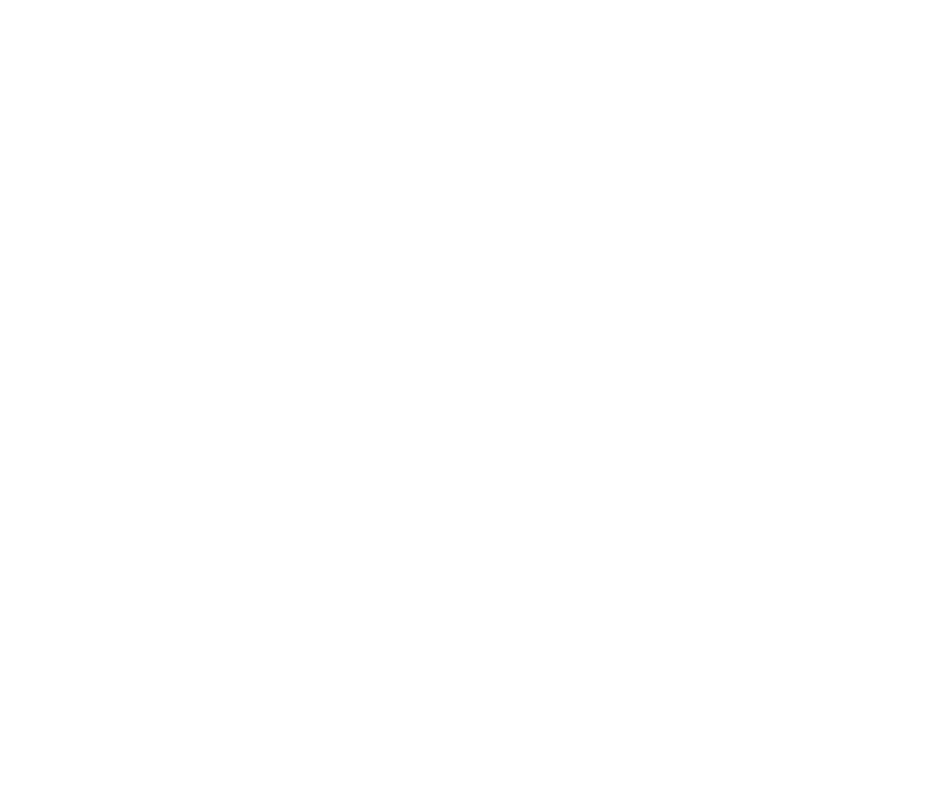
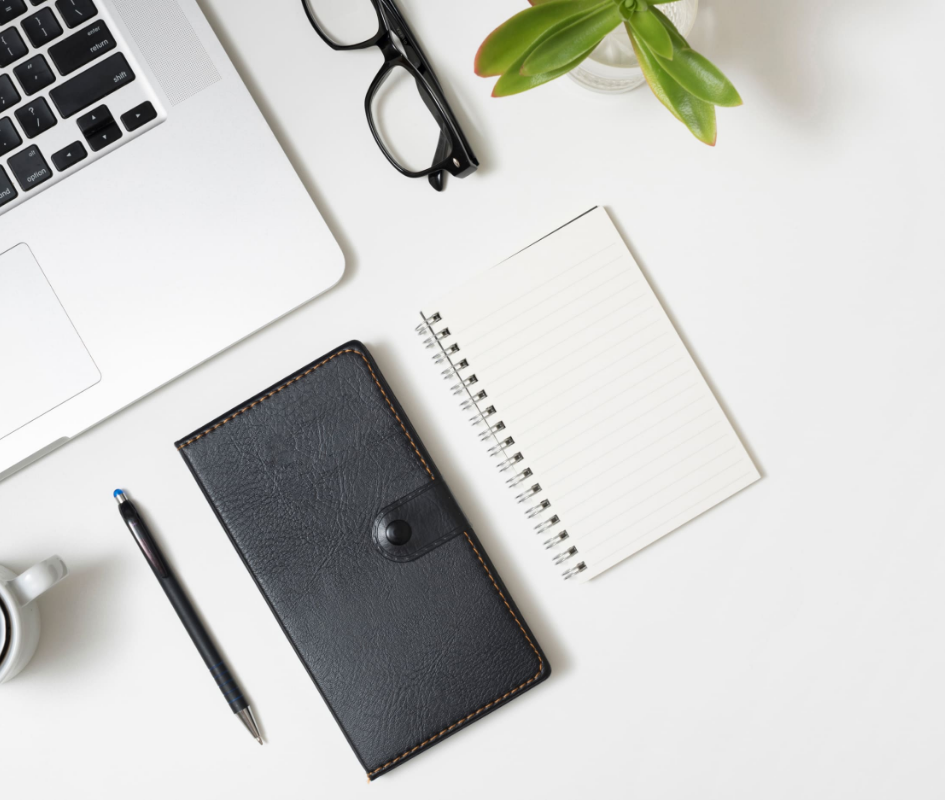
Before and after one commit to antonchuvirau/th-portal, a website: page public/index.html in a window 1280 px wide. Shown: the whole page, without its empty margins (0-945 px from the left). Drawn offline with nearby package versions, Linux system fonts and the light colour scheme.

Commit message:
Added pages template

```diff
--- a/app/sass/style.scss
+++ b/app/sass/style.scss
@@ -14,6 +14,8 @@
 'base/helpers';
 // 4. Blocks
 // @import 'blocks/header/header';
-// 5. Themes
+// 5. Pages
+@import 'pages/sign_in';
+// 6. Themes
 @import 'themes/default',
 'themes/media';
--- a/app/sass/themes/_default.scss
+++ b/app/sass/themes/_default.scss
@@ -0,0 +1,7 @@
+.th-wrapper {
+    width: 100%;
+    height: 100%;
+    min-height: 100vh;
+    background: image('th-bg.jpg') no-repeat 50%;
+    background-size: cover;
+}
--- a/public/index.html
+++ b/public/index.html
@@ -13,15 +13,17 @@
     <link rel="icon" type="image/png" href="" sizes="16x16">
     <link rel="icon" type="image/png" href="" sizes="32x32">
     <link rel="icon" type="image/png" href="" sizes="96x96">
-    <link rel="apple-touch-icon" sizes="152x152" href="">
+    <link rel="apple-touch-icon" sizes="192x192" href="">
     <!-- favicon -->
     <link href="css/styles.css" rel="stylesheet">
-    <!-- Delete after development -->
-    <script src="https://code.jquery.com/jquery-3.5.1.min.js" integrity="sha256-9/aliU8dGd2tb6OSsuzixeV4y/faTqgFtohetphbbj0=" crossorigin="anonymous"></script>
-    <!-- Delete after development -->
+    <!-- Remove after development -->
+    <script src="https://code.jquery.com/jquery-3.5.1.min.js"
+        integrity="sha256-9/aliU8dGd2tb6OSsuzixeV4y/faTqgFtohetphbbj0=" crossorigin="anonymous"></script>
+    <!-- Remove after development -->
 </head>
 
 <body>
+    <div class="th-wrapper">
         <!-- Begin header -->
         <header class="header"></header>
         <!-- End header -->
@@ -34,6 +36,7 @@
         <!-- Begin modal -->
         <div class="modal"></div>
         <!-- End modal -->
+    </div>
     <!-- BEGIN scripts -->
     <script src="js/scripts.js"></script>
     <!-- END scripts -->
```
Also changed, not shown: app/assets/index.html (+7 -4 lines), app/assets/img/th-bg.jpg (added), app/sass/pages/_sign_in.scss (added), public/css/styles.css, public/fonts/MuseoSansCyrl-100.ttf (added), public/fonts/MuseoSansCyrl-300.ttf (added), public/fonts/MuseoSansCyrl-500.ttf (added), public/fonts/MuseoSansCyrl-700.ttf (added), public/fonts/MuseoSansCyrl-900.ttf (added), public/img/th-bg.jpg (added), 3 other files. Lines whose indentation alone changed are shown as unchanged.
